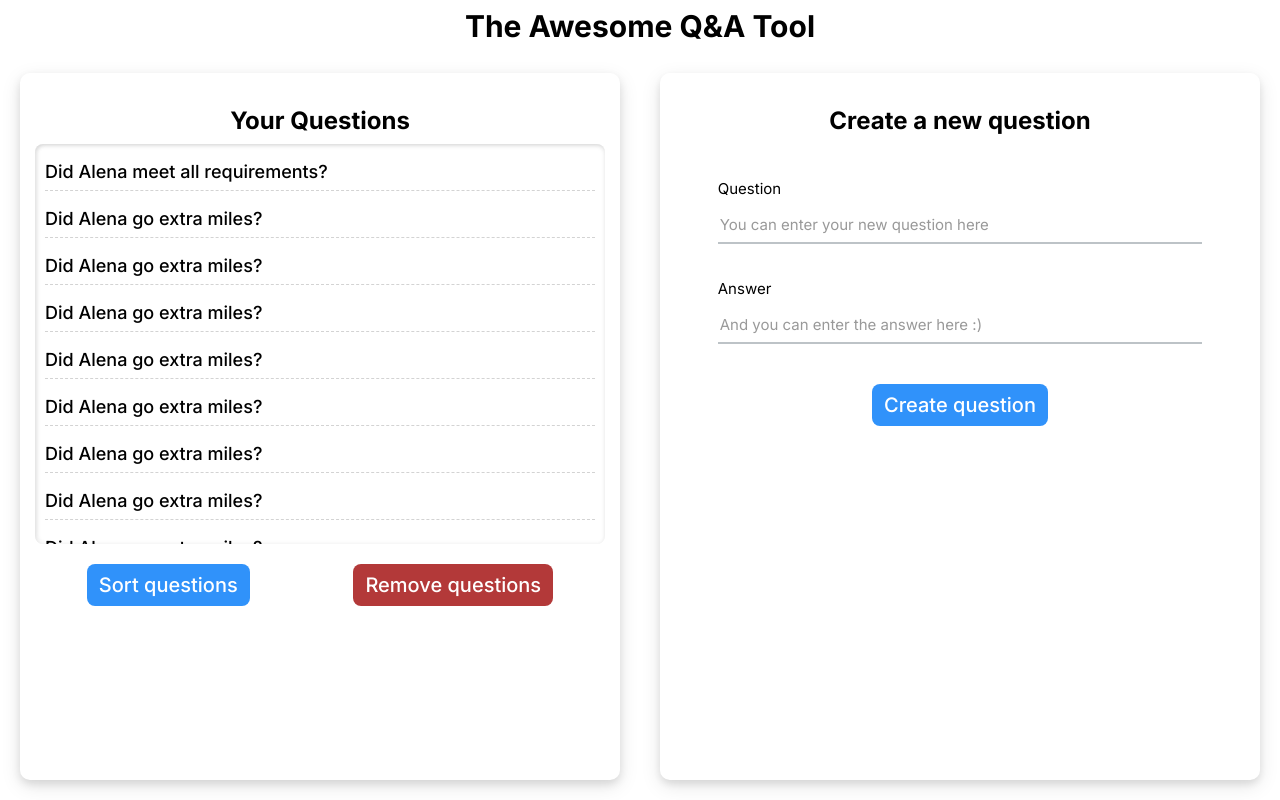
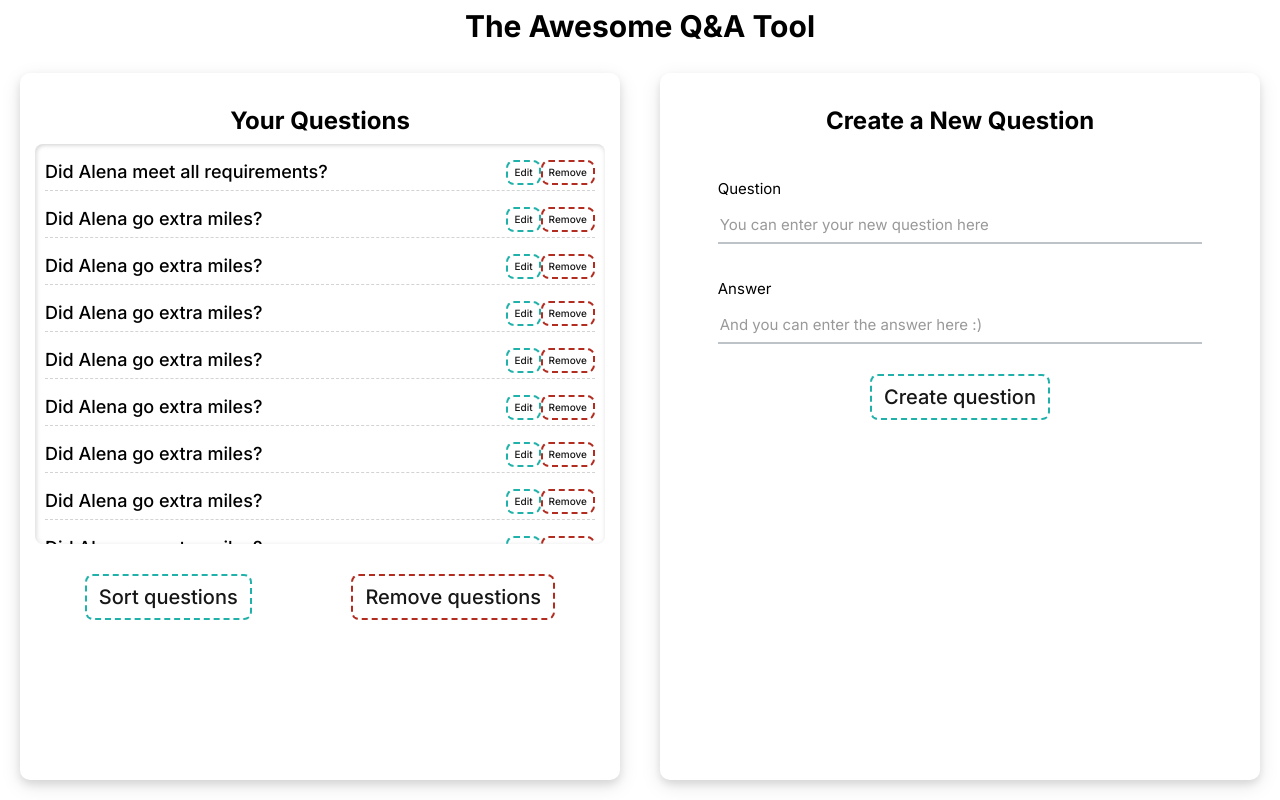
Before and after one commit to AlyonaGN/study-app, a Next.js app: page / in a window 1280 px wide. Built offline with nearby package versions, Linux system fonts and the light colour scheme.

Commit message:
add edit and remove buttons for questions

```diff
--- a/app/ui/components/button/Button.tsx
+++ b/app/ui/components/button/Button.tsx
@@ -1,20 +1,30 @@
 import styles from '@/app/ui/components/button/button.module.css';
 
 export enum ButtonColor {
-  default,
-  red,
+  Default,
+  Red,
+}
+
+export enum ButtonSize {
+  Default,
+  XS,
 }
 
 interface ButtonProps {
   color?: ButtonColor;
   text: string;
+  size?: ButtonSize;
 }
 
-export const Button = ({ color = ButtonColor.default, text }: ButtonProps) => {
+export const Button = ({
+  color = ButtonColor.Default,
+  size = ButtonSize.Default,
+  text,
+}: ButtonProps) => {
   return (
     <button
       type="button"
-      className={`${styles.button} ${color === ButtonColor.red ? styles.red : ''}`}
+      className={`${styles.button} ${color === ButtonColor.Red ? styles.red : ''} ${size === ButtonSize.XS ? styles.xs : ''} `}
     >
       {text}
     </button>
--- a/app/ui/components/button/button.module.css
+++ b/app/ui/components/button/button.module.css
@@ -1,24 +1,27 @@
 .button {
-  /* the color is used for multiple buttons at studocu.com */
-  background-color: #3092fa;
+  color: #181717;
+  border: 2px lightseagreen dashed;
   border-radius: 8px;
-  border: none;
-  color: white;
   padding: 10px 12px;
   font-size: 20px;
   font-weight: 500;
   max-width: 300px;
   align-self: center;
-  margin-top: 10px;
+  background-color: transparent;
 }
 
 .red {
-  background-color: rgb(179, 57, 57);
+  border: 2px rgb(178, 44, 32) dashed;
+}
+
+.xs {
+  font-size: 10px;
+  padding: 5px 6px;
 }
 
 .button:hover {
   cursor: pointer;
-  opacity: 0.8;
+  opacity: 0.7;
 }
 
 @media (max-width: 900px) {
@@ -31,4 +34,8 @@
   .button {
     font-size: 13px;
   }
+  .xs {
+    font-size: 8px;
+    padding: 4px 5px;
+  }
 }
--- a/app/ui/components/question/Question.tsx
+++ b/app/ui/components/question/Question.tsx
@@ -2,6 +2,8 @@
 import styles from '@/app/ui/components/question/question.module.css';
 import { useState } from 'react';
 import { QuestionAnswerPair } from '@/app/ui/components/types';
+import { Button, ButtonColor, ButtonSize } from '@/app/ui/components/button/Button';
+import { EDIT_QUESTION_BUTTON, REMOVE_QUESTION_BUTTON } from '@/app/ui/utils/buttonTexts';
 
 export const Question = ({ question, answer }: QuestionAnswerPair) => {
   const [isShown, setIsShown] = useState(false);
@@ -10,9 +12,16 @@ export const Question = ({ question, answer }: QuestionAnswerPair) => {
   };
   return (
     <div className={styles.container}>
-      <p onClick={onQuestionClick} className={styles.question}>
-        {question}
-      </p>
+      <div className={styles.questionAndButtons}>
+        <p onClick={onQuestionClick} className={styles.question}>
+          {question}
+        </p>
+        <div className={styles.buttons}>
+          <Button text={EDIT_QUESTION_BUTTON} size={ButtonSize.XS} />
+          <Button text={REMOVE_QUESTION_BUTTON} color={ButtonColor.Red} size={ButtonSize.XS} />
+        </div>
+      </div>
+
       {isShown ? <p className={styles.answer}>{answer}</p> : null}
     </div>
   );
--- a/app/ui/components/question/question.module.css
+++ b/app/ui/components/question/question.module.css
@@ -1,6 +1,16 @@
 .container {
   margin-bottom: 10px;
   border-bottom: 1px lightgrey dashed;
+}
+
+.questionAndButtons {
+  display: flex;
+  justify-content: space-between;
+}
+
+.buttons {
+  display: flex;
+  align-items: flex-start;
 }
 
 .question {
@@ -18,3 +28,12 @@
   font-size: 16px;
   line-height: 2;
 }
+
+@media (max-width: 500px) {
+  .question {
+    line-height: 1.5;
+  }
+  .answer {
+    line-height: 1.5;
+  }
+}
--- a/app/ui/components/questionsList/questionsList.module.css
+++ b/app/ui/components/questionsList/questionsList.module.css
@@ -9,4 +9,5 @@
     inset -2px 0 4px rgba(255, 255, 255, 0.7);
   border-radius: 8px;
   width: 100%;
+  margin-bottom: 20px;
 }
--- a/app/ui/components/questionsSection/QuestionsSection.tsx
+++ b/app/ui/components/questionsSection/QuestionsSection.tsx
@@ -38,7 +38,7 @@ export const QuestionsSection = () => {
       <QuestionsAndAnswersList questionAnswerPairs={tempQuestions} />
       <div className={styles.buttonsContainer}>
         <Button text={SORT_QUESTIONS_BUTTON} />
-        <Button text={REMOVE_QUESTIONS_BUTTON} color={ButtonColor.red} />
+        <Button text={REMOVE_QUESTIONS_BUTTON} color={ButtonColor.Red} />
       </div>
     </div>
   );
--- a/app/ui/utils/buttonTexts.ts
+++ b/app/ui/utils/buttonTexts.ts
@@ -1,3 +1,5 @@
 export const CREATE_QUESTION_BUTTON = 'Create question';
 export const SORT_QUESTIONS_BUTTON = 'Sort questions';
 export const REMOVE_QUESTIONS_BUTTON = 'Remove questions';
+export const REMOVE_QUESTION_BUTTON = 'Remove';
+export const EDIT_QUESTION_BUTTON = 'Edit';
--- a/app/ui/utils/headingsTexts.ts
+++ b/app/ui/utils/headingsTexts.ts
@@ -1,6 +1,6 @@
 export const APP_HEADING = 'The Awesome Q&A Tool';
 
-export const NEW_QUESTION_FORM_HEADING = 'Create a new question';
+export const NEW_QUESTION_FORM_HEADING = 'Create a New Question';
 
 export const NO_QUESTIONS_HEADING = 'No questions yet :(';
 
```
